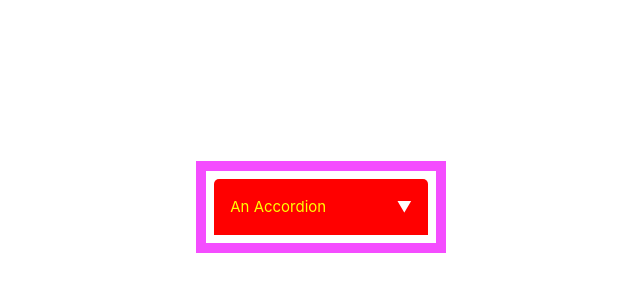
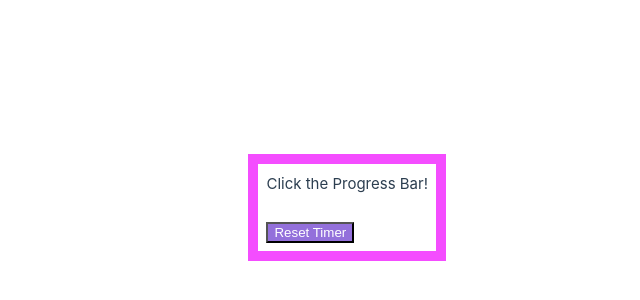
Before and after one commit to MSA0202/vue-minis, a Vue app: page / in a window 1280 px wide. Shown: the part 188-488 px from the top of the page, without its empty margins (194-834 px from the left). Built offline with nearby package versions, Linux system fonts and the light colour scheme.

Commit message:
Task 9 - A progress bar!

```diff
--- a/src/App.vue
+++ b/src/App.vue
@@ -17,6 +17,7 @@ import TabView from "@/components/task5-basetabs/TabView.vue";
 import BaseSelect from "@/components/task6-baseselectoption/BaseSelect.vue";
 import DelayedInputDisplayView from "@/components/task7-delayedinputdisplay/DelayedInputDisplayView.vue";
 import BaseAccordion from "@/components/task8-accordion/BaseAccordion.vue";
+import BaseProgressBar from "@/components/task9-progressbar/BaseProgressBar.vue";
 </script>
 
 <template>
@@ -34,7 +35,8 @@ import BaseAccordion from "@/components/task8-accordion/BaseAccordion.vue";
 <!--    <TabView/>-->
 <!--    <BaseSelect/>-->
 <!--    <DelayedInputDisplayView/>-->
-    <BaseAccordion/>
+<!--    <BaseAccordion/>-->
+    <BaseProgressBar/>
   </div>
 </template>
 
--- /dev/null
+++ b/src/components/task9-progressbar/BaseProgressBar.vue
@@ -0,0 +1,72 @@
+<template>
+<div class="wrapper">
+<!-- todo allow user input that can control the timeout to increase speed -->
+  <label style="width: fit-content">Click the Progress Bar!</label>
+  <div class="outer-bar" @click="startCountUp">
+    <div class="progress" :style="{width: width + '%'}">
+
+    </div>
+  </div>
+  <BCButton style="width: fit-content" @click="reset">Reset Timer</BCButton>
+</div>
+</template>
+
+<script setup lang="ts">
+
+import {ref} from "vue";
+import BCButton from "@/components/task1-basecounter/BCButton.vue";
+
+const width = ref(0)
+let timer: number | null = null
+
+
+function startCountUp() {
+  stopCountUp()
+
+  timer = setInterval(() =>
+  {
+    if(width.value < 100)
+    {
+      width.value+=0.1
+    }
+    else
+    {
+      stopCountUp()
+    }
+  }, 100)
+}
+
+function stopCountUp() {
+  if (timer !== null) {
+    clearInterval(timer)
+    timer = null
+  }
+}
+
+function reset()
+{
+  width.value = 0;
+  stopCountUp();
+}
+</script>
+
+<style scoped>
+.wrapper
+{
+  display: flex;
+  flex-direction: column;
+  gap: 5px;
+}
+.outer-bar
+{
+  border: 1px solid white;
+  height: 1rem;
+}
+
+.progress
+{
+  height: inherit; /*Inherit same as parent*/
+  background-color: cadetblue;
+  width: 0;
+}
+</style>
```
